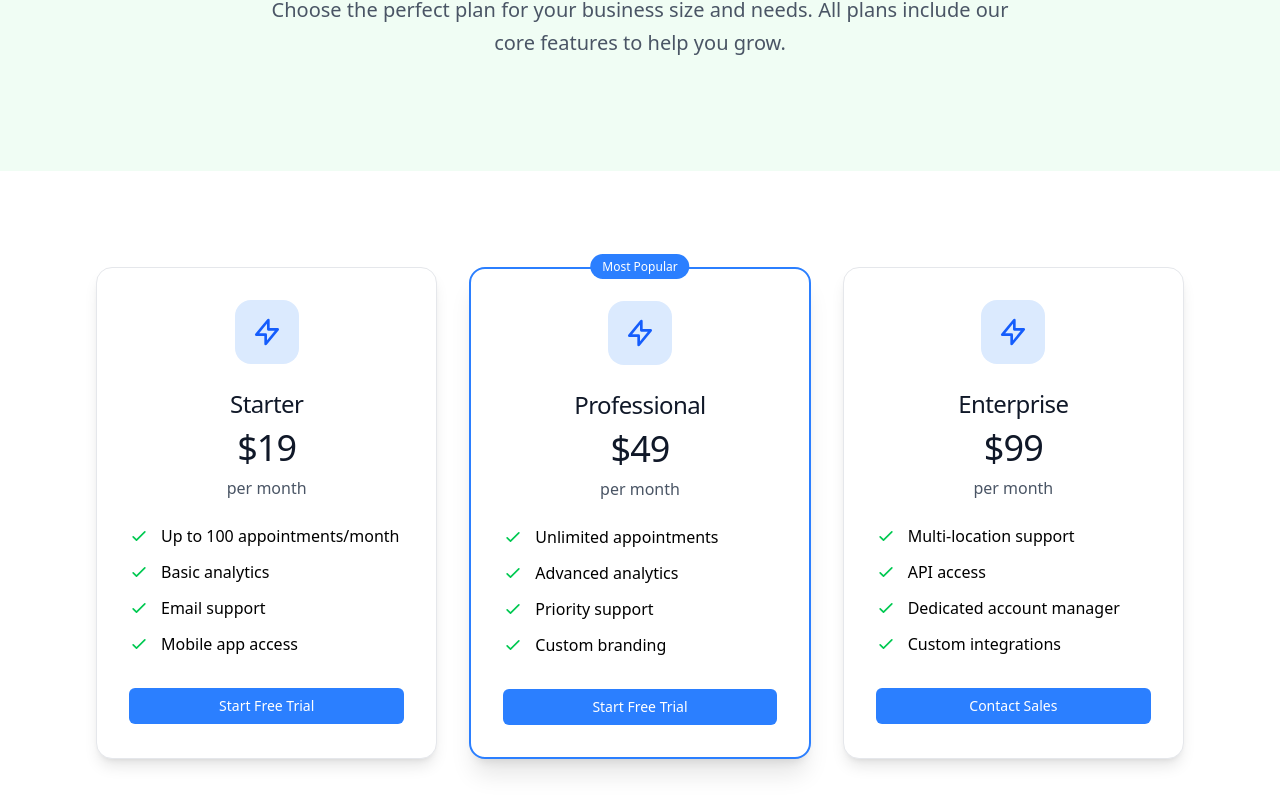
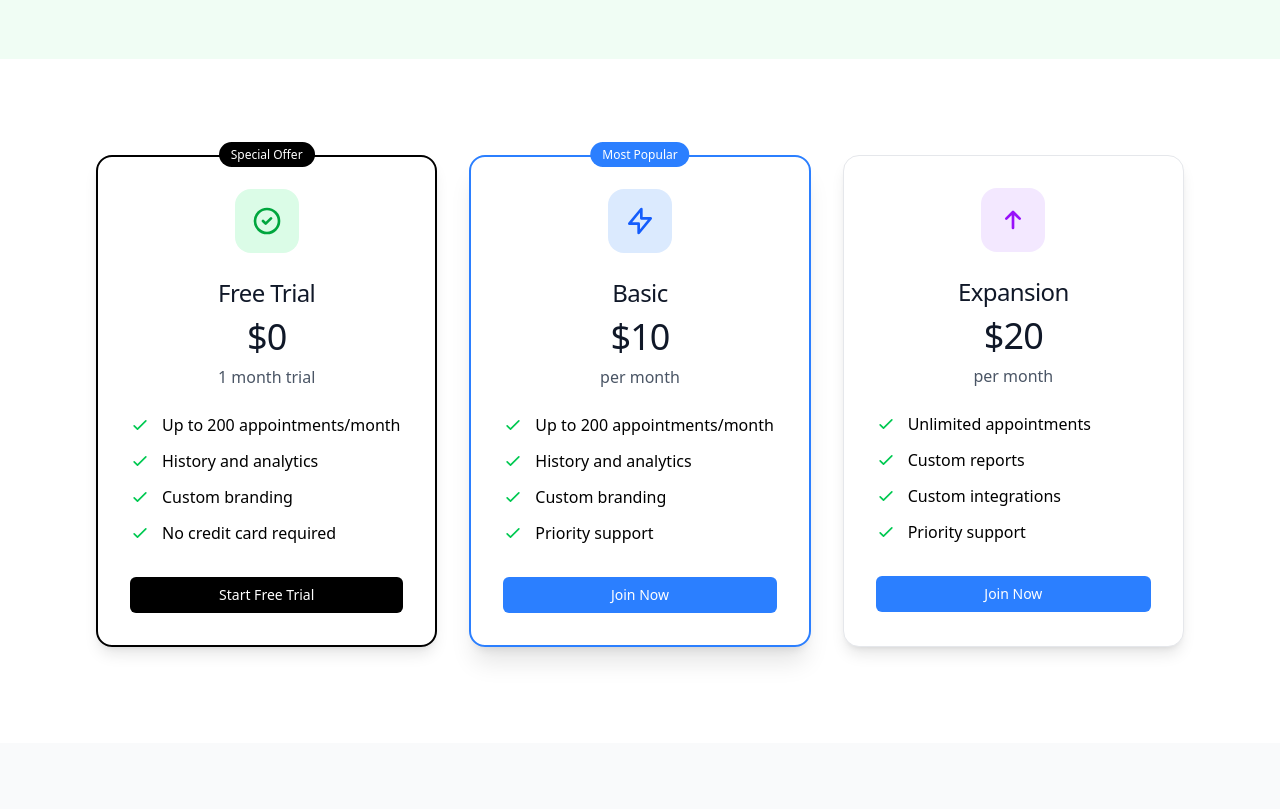
Before and after one commit to DeerEdge/Bookly, a React (Vite) app in the folder order/: page /business-pricing in a window 1280 px wide. Shown: the part 371-1180 px from the top of the page. Built offline with nearby package versions, Linux system fonts and the light colour scheme; no server answers.

Commit message:
pricing plan updates

```diff
--- a/order/src/pages/BusinessPricingPage.jsx
+++ b/order/src/pages/BusinessPricingPage.jsx
@@ -50,15 +50,6 @@ const BusinessPricingPage = () => {
         animate="visible"
       >
         <div className="max-w-5xl mx-auto px-4 sm:px-6 lg:px-8 text-center">
-          <motion.div
-            className="w-20 h-20 bg-green-100 rounded-2xl flex items-center justify-center mx-auto mb-8"
-            variants={itemVariants}
-          >
-            <svg className="w-10 h-10 text-green-600" fill="none" stroke="currentColor" viewBox="0 0 24 24">
-              <path strokeLinecap="round" strokeLinejoin="round" strokeWidth={2} d="M12 8c-1.657 0-3 .895-3 2s1.343 2 3 2 3 .895 3 2-1.343 2-3 2m0-8c1.11 0 2.08.402 2.599 1M12 8V7m0 1v8m0 0v1m0-1c-1.11 0-2.08-.402-2.599-1" />
-            </svg>
-          </motion.div>
-
           <motion.h1
             className="text-4xl md:text-5xl text-gray-900 mb-8 tracking-tight leading-tight"
             variants={itemVariants}
@@ -85,54 +76,57 @@ const BusinessPricingPage = () => {
       >
         <div className="max-w-6xl mx-auto px-4 sm:px-6 lg:px-8">
           <div className="grid md:grid-cols-3 gap-8">
-            {/* Starter Plan */}
+            {/* Free Trial Plan */}
             <motion.div
-              className="bg-white border border-gray-200 rounded-2xl p-8 shadow-lg hover:shadow-xl transition-all duration-300"
+              className="bg-white border-2 border-black rounded-2xl p-8 shadow-lg hover:shadow-xl transition-all duration-300 relative"
               variants={itemVariants}
             >
-              <div className="w-16 h-16 bg-blue-100 rounded-2xl flex items-center justify-center mx-auto mb-6">
-                <svg className="w-8 h-8 text-blue-600" fill="none" stroke="currentColor" viewBox="0 0 24 24">
-                  <path strokeLinecap="round" strokeLinejoin="round" strokeWidth={2} d="M13 10V3L4 14h7v7l9-11h-7z" />
+              <div className="absolute -top-4 left-1/2 transform -translate-x-1/2">
+                <span className="bg-black text-white px-3 py-1 rounded-full text-xs font-light">Special Offer</span>
+              </div>
+              <div className="w-16 h-16 bg-green-100 rounded-2xl flex items-center justify-center mx-auto mb-6">
+                <svg className="w-8 h-8 text-green-600" fill="none" stroke="currentColor" viewBox="0 0 24 24">
+                  <path strokeLinecap="round" strokeLinejoin="round" strokeWidth={2} d="M9 12l2 2 4-4m6 2a9 9 0 11-18 0 9 9 0 0118 0z" />
                 </svg>
               </div>
-              <h4 className="text-2xl text-gray-900 mb-2 tracking-tight text-center">Starter</h4>
-              <div className="text-4xl text-gray-900 mb-2 tracking-tight text-center">$19</div>
-              <p className="text-gray-600 mb-6 text-center">per month</p>
+              <h4 className="text-2xl text-gray-900 mb-2 tracking-tight text-center">Free Trial</h4>
+              <div className="text-4xl text-gray-900 mb-2 tracking-tight text-center">$0</div>
+              <p className="text-gray-600 mb-6 text-center">1 month trial</p>
               <ul className="text-left space-y-3 mb-8">
                 <li className="flex items-center">
                   <svg className="w-5 h-5 text-green-500 mr-3" fill="none" stroke="currentColor" viewBox="0 0 24 24">
                     <path strokeLinecap="round" strokeLinejoin="round" strokeWidth={2} d="M5 13l4 4L19 7" />
                   </svg>
-                  Up to 100 appointments/month
+                  Up to 200 appointments/month
                 </li>
                 <li className="flex items-center">
                   <svg className="w-5 h-5 text-green-500 mr-3" fill="none" stroke="currentColor" viewBox="0 0 24 24">
                     <path strokeLinecap="round" strokeLinejoin="round" strokeWidth={2} d="M5 13l4 4L19 7" />
                   </svg>
-                  Basic analytics
+                  History and analytics
                 </li>
                 <li className="flex items-center">
                   <svg className="w-5 h-5 text-green-500 mr-3" fill="none" stroke="currentColor" viewBox="0 0 24 24">
                     <path strokeLinecap="round" strokeLinejoin="round" strokeWidth={2} d="M5 13l4 4L19 7" />
                   </svg>
-                  Email support
+                  Custom branding
                 </li>
                 <li className="flex items-center">
                   <svg className="w-5 h-5 text-green-500 mr-3" fill="none" stroke="currentColor" viewBox="0 0 24 24">
                     <path strokeLinecap="round" strokeLinejoin="round" strokeWidth={2} d="M5 13l4 4L19 7" />
                   </svg>
-                  Mobile app access
+                  No credit card required
                 </li>
               </ul>
               <Link
                 to="/manage/login"
-                className="w-full px-4 py-2 bg-blue-500 hover:bg-blue-600 text-white rounded-md font-light text-sm transition-colors duration-200 inline-block text-center"
+                className="w-full px-4 py-2 bg-black hover:bg-gray-800 text-white rounded-md font-light text-sm transition-colors duration-200 inline-block text-center"
               >
                 Start Free Trial
               </Link>
             </motion.div>
 
-            {/* Professional Plan */}
+            {/* Basic Plan */}
             <motion.div
               className="bg-white border-2 border-blue-500 rounded-2xl p-8 shadow-xl relative"
               variants={itemVariants}
@@ -145,8 +139,55 @@ const BusinessPricingPage = () => {
                   <path strokeLinecap="round" strokeLinejoin="round" strokeWidth={2} d="M13 10V3L4 14h7v7l9-11h-7z" />
                 </svg>
               </div>
-              <h4 className="text-2xl text-gray-900 mb-2 tracking-tight text-center">Professional</h4>
-              <div className="text-4xl text-gray-900 mb-2 tracking-tight text-center">$49</div>
+              <h4 className="text-2xl text-gray-900 mb-2 tracking-tight text-center">Basic</h4>
+              <div className="text-4xl text-gray-900 mb-2 tracking-tight text-center">$10</div>
+              <p className="text-gray-600 mb-6 text-center">per month</p>
+              <ul className="text-left space-y-3 mb-8">
+                <li className="flex items-center">
+                  <svg className="w-5 h-5 text-green-500 mr-3" fill="none" stroke="currentColor" viewBox="0 0 24 24">
+                    <path strokeLinecap="round" strokeLinejoin="round" strokeWidth={2} d="M5 13l4 4L19 7" />
+                  </svg>
+                  Up to 200 appointments/month
+                </li>
+                <li className="flex items-center">
+                  <svg className="w-5 h-5 text-green-500 mr-3" fill="none" stroke="currentColor" viewBox="0 0 24 24">
+                    <path strokeLinecap="round" strokeLinejoin="round" strokeWidth={2} d="M5 13l4 4L19 7" />
+                  </svg>
+                  History and analytics
+                </li>
+                <li className="flex items-center">
+                  <svg className="w-5 h-5 text-green-500 mr-3" fill="none" stroke="currentColor" viewBox="0 0 24 24">
+                    <path strokeLinecap="round" strokeLinejoin="round" strokeWidth={2} d="M5 13l4 4L19 7" />
+                  </svg>
+                  Custom branding
+                </li>
+                <li className="flex items-center">
+                  <svg className="w-5 h-5 text-green-500 mr-3" fill="none" stroke="currentColor" viewBox="0 0 24 24">
+                    <path strokeLinecap="round" strokeLinejoin="round" strokeWidth={2} d="M5 13l4 4L19 7" />
+                  </svg>
+                  Priority support
+                </li>
+              </ul>
+              <Link
+                to="/manage/login"
+                className="w-full px-4 py-2 bg-blue-500 hover:bg-blue-600 text-white rounded-md font-light text-sm transition-colors duration-200 inline-block text-center"
+              >
+                Join Now
+              </Link>
+            </motion.div>
+
+            {/* Expansion Plan */}
+            <motion.div
+              className="bg-white border border-gray-200 rounded-2xl p-8 shadow-lg hover:shadow-xl transition-all duration-300"
+              variants={itemVariants}
+            >
+              <div className="w-16 h-16 bg-purple-100 rounded-2xl flex items-center justify-center mx-auto mb-6">
+                <svg className="w-8 h-8 text-purple-600" fill="none" stroke="currentColor" viewBox="0 0 24 24">
+                  <path strokeLinecap="round" strokeLinejoin="round" strokeWidth={2} d="M7 11l5-5m0 0l5 5m-5-5v12" />
+                </svg>
+              </div>
+              <h4 className="text-2xl text-gray-900 mb-2 tracking-tight text-center">Expansion</h4>
+              <div className="text-4xl text-gray-900 mb-2 tracking-tight text-center">$20</div>
               <p className="text-gray-600 mb-6 text-center">per month</p>
               <ul className="text-left space-y-3 mb-8">
                 <li className="flex items-center">
@@ -159,7 +200,13 @@ const BusinessPricingPage = () => {
                   <svg className="w-5 h-5 text-green-500 mr-3" fill="none" stroke="currentColor" viewBox="0 0 24 24">
                     <path strokeLinecap="round" strokeLinejoin="round" strokeWidth={2} d="M5 13l4 4L19 7" />
                   </svg>
-                  Advanced analytics
+                  Custom reports
+                </li>
+                <li className="flex items-center">
+                  <svg className="w-5 h-5 text-green-500 mr-3" fill="none" stroke="currentColor" viewBox="0 0 24 24">
+                    <path strokeLinecap="round" strokeLinejoin="round" strokeWidth={2} d="M5 13l4 4L19 7" />
+                  </svg>
+                  Custom integrations
                 </li>
                 <li className="flex items-center">
                   <svg className="w-5 h-5 text-green-500 mr-3" fill="none" stroke="currentColor" viewBox="0 0 24 24">
@@ -167,65 +214,12 @@ const BusinessPricingPage = () => {
                   </svg>
                   Priority support
                 </li>
-                <li className="flex items-center">
-                  <svg className="w-5 h-5 text-green-500 mr-3" fill="none" stroke="currentColor" viewBox="0 0 24 24">
-                    <path strokeLinecap="round" strokeLinejoin="round" strokeWidth={2} d="M5 13l4 4L19 7" />
-                  </svg>
-                  Custom branding
-                </li>
               </ul>
               <Link
                 to="/manage/login"
                 className="w-full px-4 py-2 bg-blue-500 hover:bg-blue-600 text-white rounded-md font-light text-sm transition-colors duration-200 inline-block text-center"
               >
-                Start Free Trial
-              </Link>
-            </motion.div>
-
-            {/* Enterprise Plan */}
-            <motion.div
-              className="bg-white border border-gray-200 rounded-2xl p-8 shadow-lg hover:shadow-xl transition-all duration-300"
-              variants={itemVariants}
-            >
-              <div className="w-16 h-16 bg-blue-100 rounded-2xl flex items-center justify-center mx-auto mb-6">
-                <svg className="w-8 h-8 text-blue-600" fill="none" stroke="currentColor" viewBox="0 0 24 24">
-                  <path strokeLinecap="round" strokeLinejoin="round" strokeWidth={2} d="M13 10V3L4 14h7v7l9-11h-7z" />
-                </svg>
-              </div>
-              <h4 className="text-2xl text-gray-900 mb-2 tracking-tight text-center">Enterprise</h4>
-              <div className="text-4xl text-gray-900 mb-2 tracking-tight text-center">$99</div>
-              <p className="text-gray-600 mb-6 text-center">per month</p>
-              <ul className="text-left space-y-3 mb-8">
-                <li className="flex items-center">
-                  <svg className="w-5 h-5 text-green-500 mr-3" fill="none" stroke="currentColor" viewBox="0 0 24 24">
-                    <path strokeLinecap="round" strokeLinejoin="round" strokeWidth={2} d="M5 13l4 4L19 7" />
-                  </svg>
-                  Multi-location support
-                </li>
-                <li className="flex items-center">
-                  <svg className="w-5 h-5 text-green-500 mr-3" fill="none" stroke="currentColor" viewBox="0 0 24 24">
-                    <path strokeLinecap="round" strokeLinejoin="round" strokeWidth={2} d="M5 13l4 4L19 7" />
-                  </svg>
-                  API access
-                </li>
-                <li className="flex items-center">
-                  <svg className="w-5 h-5 text-green-500 mr-3" fill="none" stroke="currentColor" viewBox="0 0 24 24">
-                    <path strokeLinecap="round" strokeLinejoin="round" strokeWidth={2} d="M5 13l4 4L19 7" />
-                  </svg>
-                  Dedicated account manager
-                </li>
-                <li className="flex items-center">
-                  <svg className="w-5 h-5 text-green-500 mr-3" fill="none" stroke="currentColor" viewBox="0 0 24 24">
-                    <path strokeLinecap="round" strokeLinejoin="round" strokeWidth={2} d="M5 13l4 4L19 7" />
-                  </svg>
-                  Custom integrations
-                </li>
-              </ul>
-              <Link
-                to="/manage/login"
-                className="w-full px-4 py-2 bg-blue-500 hover:bg-blue-600 text-white rounded-md font-light text-sm transition-colors duration-200 inline-block text-center"
-              >
-                Contact Sales
+                Join Now
               </Link>
             </motion.div>
           </div>
```
